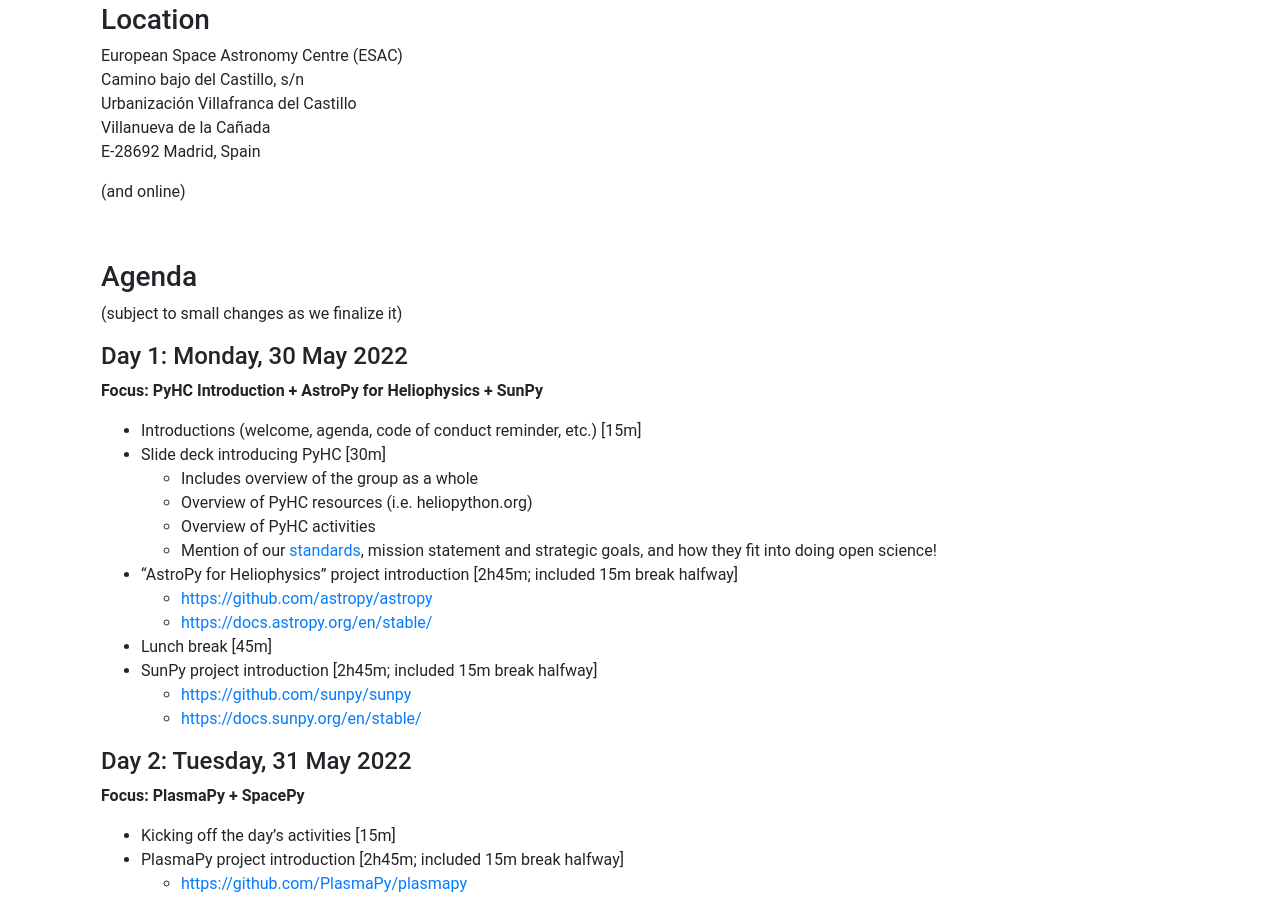
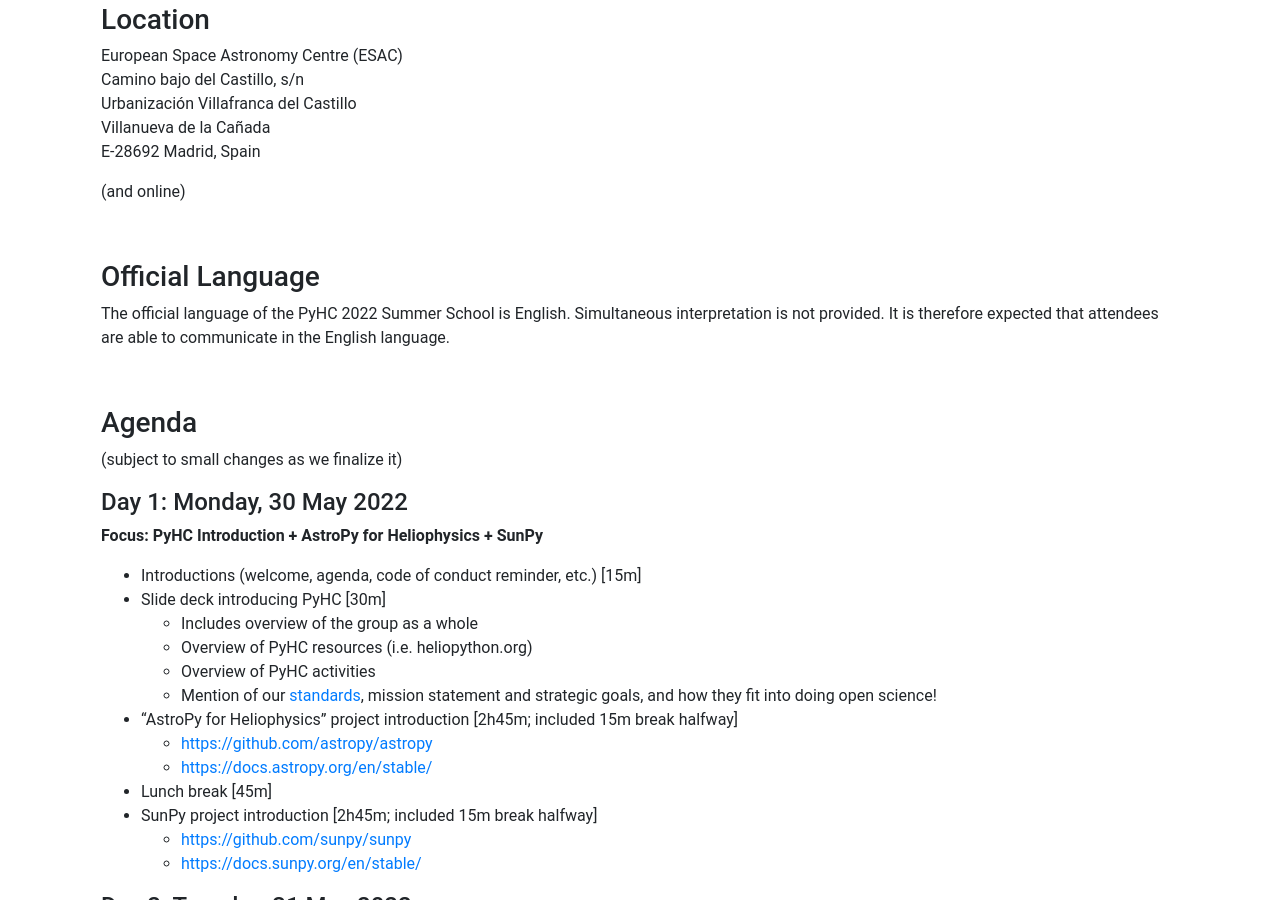
Before and after one commit to heliophysicsPy/heliophysicsPy.github.io, a Jekyll site: the page built from _pages/meetings/summer_school.md, in a window 1280 px wide and 900 px high, scrolled down 1109 px. Built offline with Jekyll 4.4.1, drawn with Linux system fonts in a browser that asks for light colours; nearby versions of some CDN libraries.

Commit message:
Clarify official summer school language

```diff
--- a/_pages/meetings/summer_school.md
+++ b/_pages/meetings/summer_school.md
@@ -29,6 +29,11 @@
 E-28692 Madrid, Spain<br>
 
 (and online)
+
+<br>
+
+### Official Language
+The official language of the PyHC 2022 Summer School is English. Simultaneous interpretation is not provided. It is therefore expected that attendees are able to communicate in the English language.
 
 <br>
 
```
